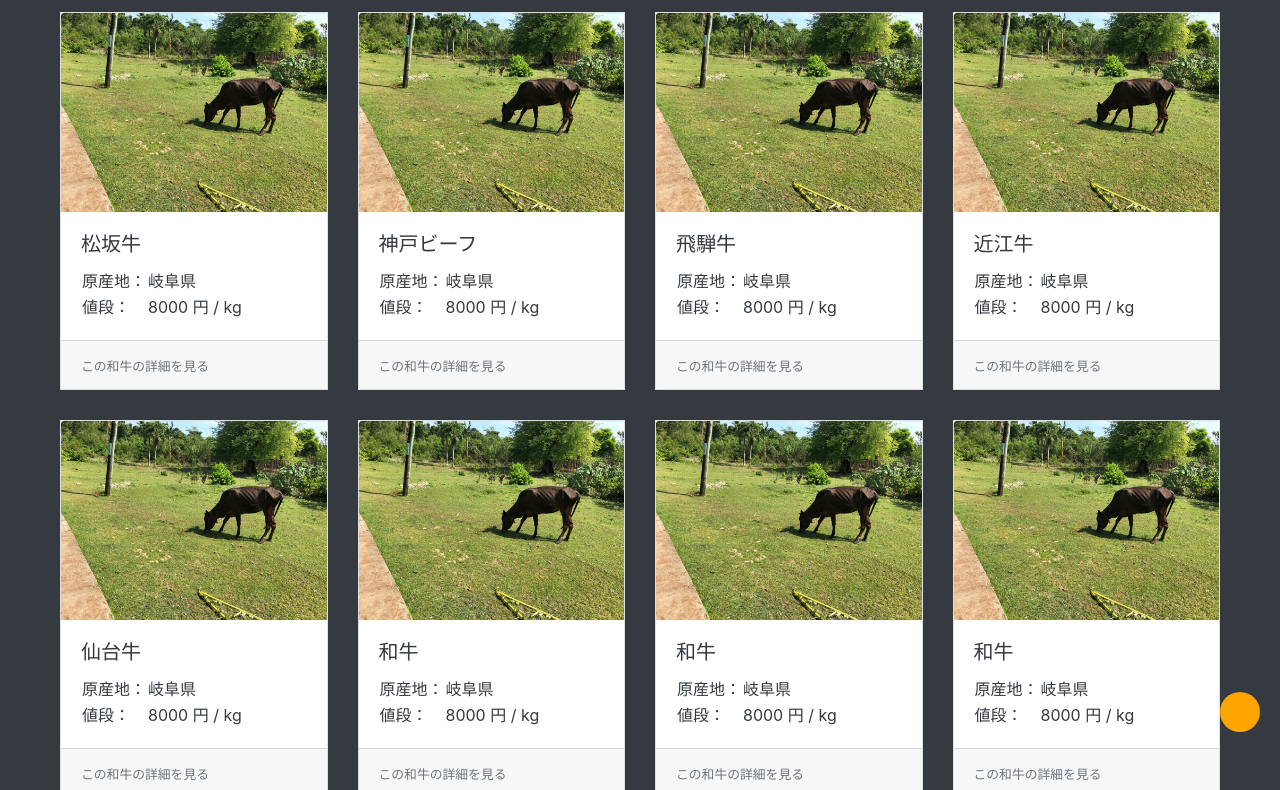
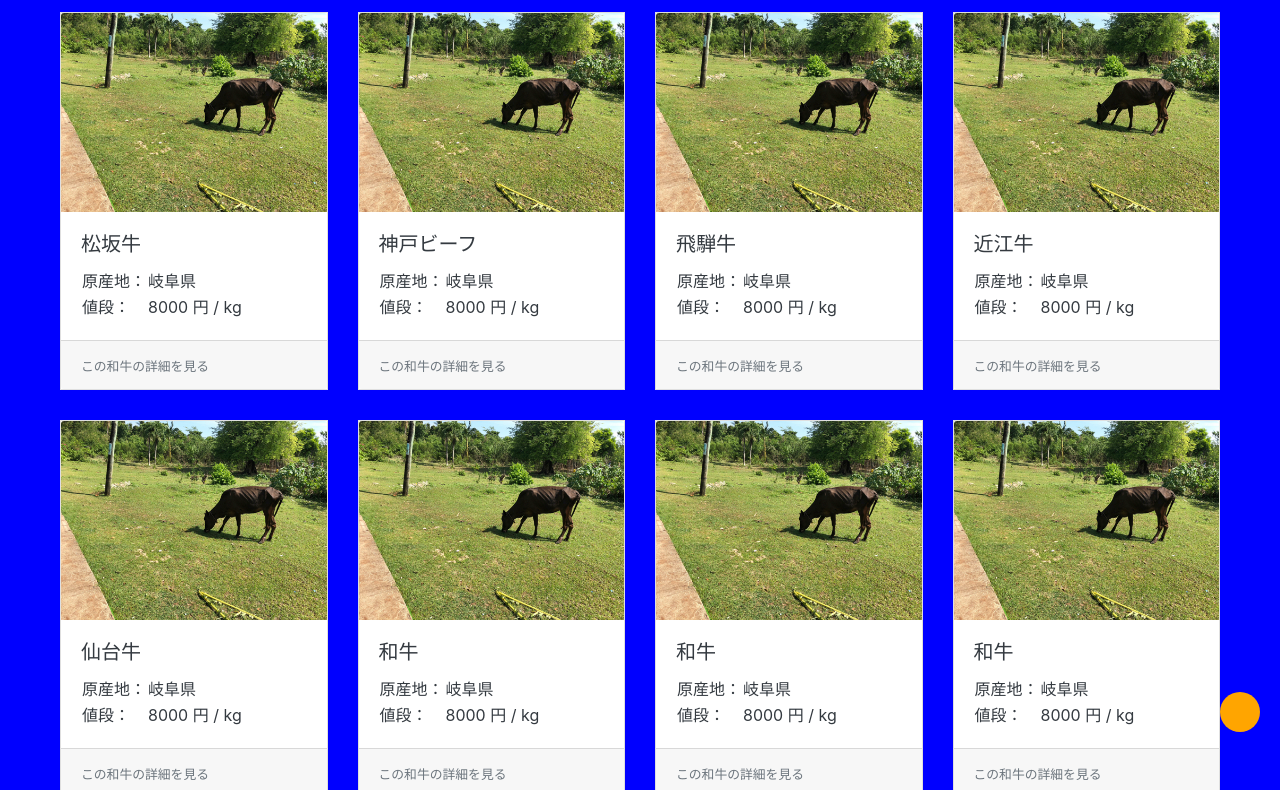
Before and after one commit to bw-miyanohara/wagyu_price, a plain HTML site: page index.html in a window 1280 px wide. Shown: the part 48-838 px from the top of the page. Drawn offline with Linux system fonts and the light colour scheme.

Commit message:
bodyの背景色をblueに変更

```diff
--- a/css/style.css
+++ b/css/style.css
@@ -1,5 +1,5 @@
 body {
-  background-color: #343a40;
+  background-color: blue;
 }
 
 a {
```
